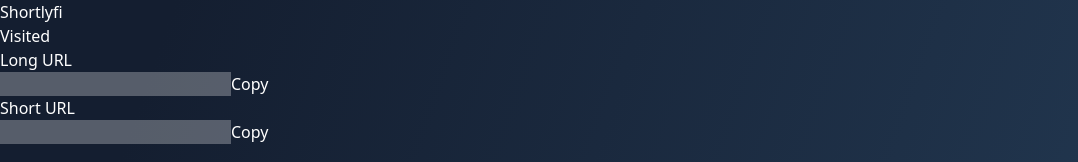
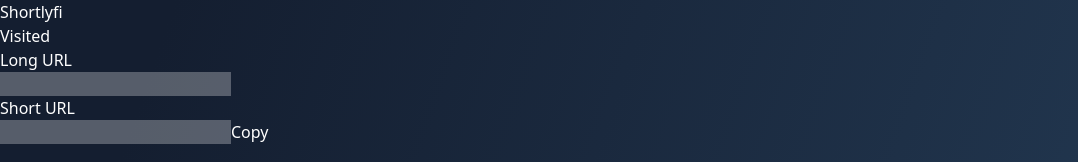
Before and after one commit to ShafiArnob/shortlyfi-url-shortener, a React (Vite) app: page /1/stats in a window 1280 px wide. Shown: the top 162 px of the page, without its empty margins (0-1078 px from the left). Built offline with nearby package versions, Linux system fonts and the light colour scheme; no server answers; the database is empty.

Commit message:
feat: copy to clipboard short url

```diff
--- a/package.json
+++ b/package.json
@@ -12,7 +12,9 @@
   "dependencies": {
     "firebase": "^9.20.0",
     "react": "^18.2.0",
+    "react-copy-to-clipboard": "^5.1.0",
     "react-dom": "^18.2.0",
+    "react-icons": "^4.8.0",
     "react-router-dom": "^6.10.0",
     "react-uuid": "^2.0.0",
     "uuid": "^9.0.0"
--- a/src/pages/Stats.jsx
+++ b/src/pages/Stats.jsx
@@ -1,11 +1,14 @@
 import { useEffect, useState } from "react";
 import { useParams } from "react-router-dom";
 import { getUrl } from "../firebase/firebaseFunctions";
+import { CopyToClipboard } from "react-copy-to-clipboard";
+import {TiTick} from 'react-icons/ti'
 import { BASE_URL } from "../constant/urlConstant";
 
 const Stats = () => {
   let { id } = useParams();
   const [url, setUrl] = useState({})
+  const [copied, setCopied] = useState(false)
 
   useEffect( ()=>{
 
@@ -35,7 +38,7 @@
           <p className="ml-1 text-lg text-gray-400 font-semibold">Long URL</p>
           <div className="flex rounded-2xl bg-[#252740] overflow-hidden">
             <input type="text" value={url.longUrl} className="p-2 py-4 mx-2 w-full focus:outline-none  text-gray-300 bg-[#252740]" disabled/>
-            <button className="m-2 rounded-xl bg-[#7b54e9] hover:bg-[#6143b6] px-3 py-1">Copy</button>
+            {/* <button className="m-2 rounded-xl bg-[#7b54e9] hover:bg-[#6143b6] px-3 py-1">Copy</button> */}
           </div>
         </div>
 
@@ -43,7 +46,9 @@
           <p className="ml-1 text-lg text-gray-400 font-semibold">Short URL</p>
           <div className="flex rounded-2xl bg-[#252740] overflow-hidden">
             <input type="text" value={url.shortUrl} className="p-2 py-4 mx-2 w-full focus:outline-none  text-gray-300 bg-[#252740] " disabled/>
-            <button className="m-2 rounded-xl bg-[#7b54e9] hover:bg-[#6143b6] px-3 py-1">Copy</button>
+            <CopyToClipboard text={url.shortUrl} onCopy={() => setCopied(true)}>
+              <button title="Copy to Clipboard" className="m-2 rounded-xl bg-[#7b54e9] hover:bg-[#6143b6] px-3 py-1 ">{copied ? <TiTick/> : <span className="transition-all delay-75 duration-300">Copy</span>}</button>
+            </CopyToClipboard>
           </div>
         </div>
 
```
Also changed, not shown: 1 other file (tests, documents, lock files or other folders).
